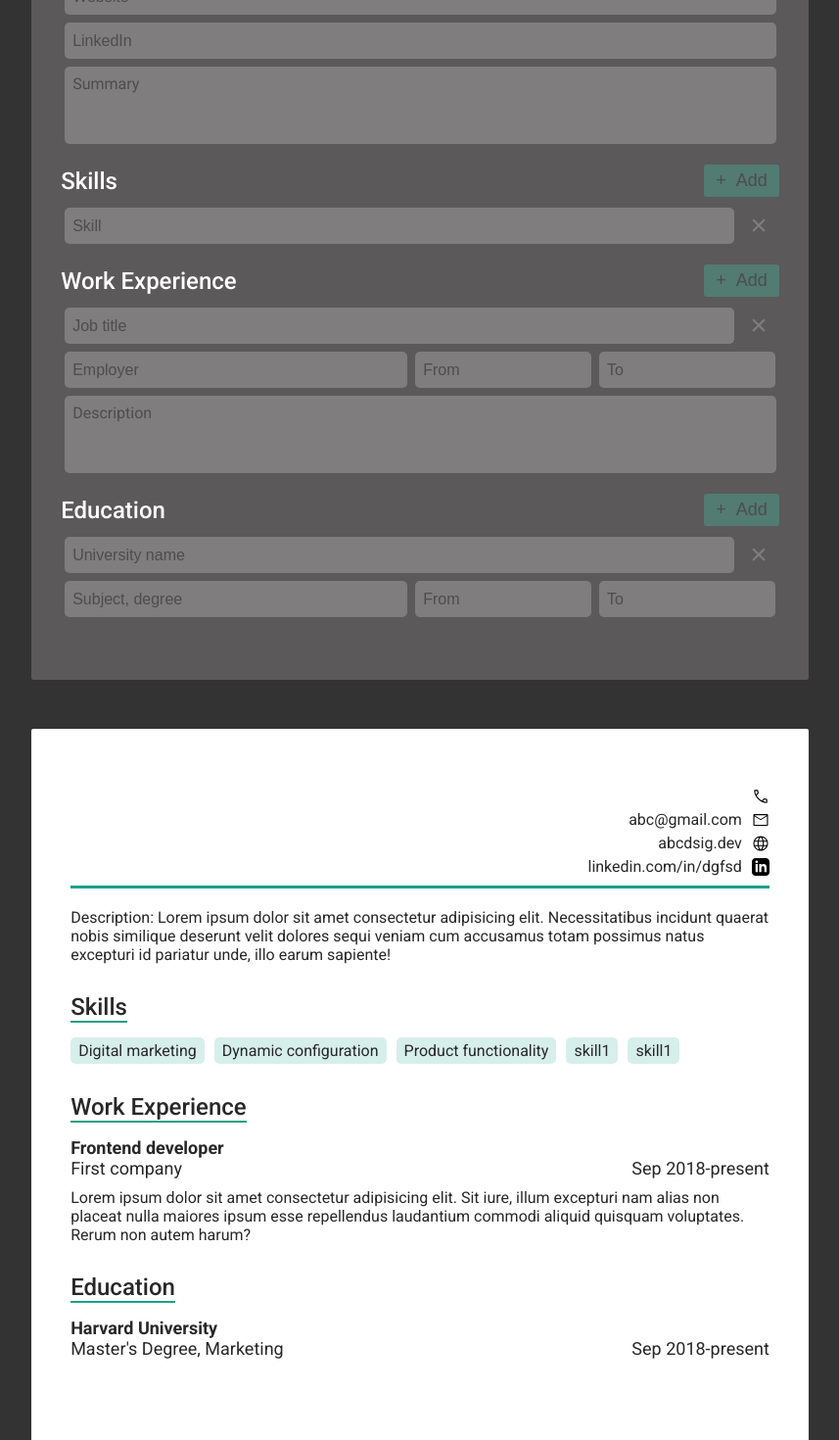
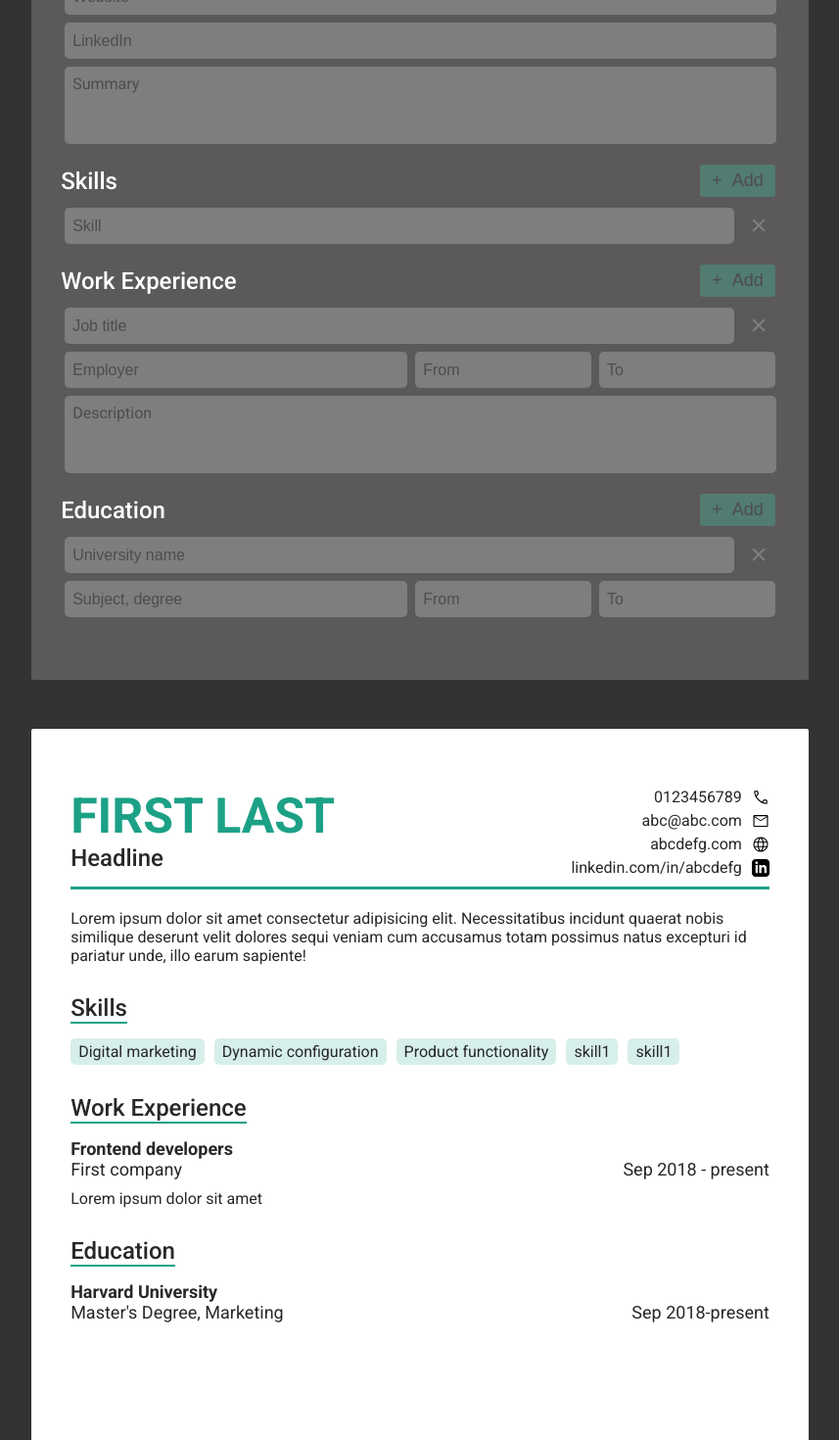
Before and after one commit to ipeng5/cv-application, a React (Create React App) app: page / in a window 1280 px wide. Shown: the part 322-1792 px from the top of the page at 98% size, without its empty margins (211-1068 px from the left). Built offline with nearby package versions, Linux system fonts and the light colour scheme; a web font is replaced by a local one.

Commit message:
Handle experience change, add and delete

```diff
--- a/package.json
+++ b/package.json
@@ -6,6 +6,7 @@
     "@testing-library/jest-dom": "^5.16.5",
     "@testing-library/react": "^13.4.0",
     "@testing-library/user-event": "^13.5.0",
+    "nanoid": "^4.0.0",
     "react": "^18.2.0",
     "react-dom": "^18.2.0",
     "react-scripts": "5.0.1",
--- a/src/App.js
+++ b/src/App.js
@@ -1,6 +1,7 @@
 import InputForm from './components/inputForm/InputForm';
 import Preview from './components/preview/Preview';
 import { useState } from 'react';
+import { nanoid } from 'nanoid';
 
 function App() {
   const [personalData, setPersonalData] = useState({
@@ -13,19 +14,60 @@ function App() {
     summary: '',
   });
 
-  const handleChangeFullName = e => {
-    setPersonalData({ ...personalData, fullName: e.target.value });
-  };
+  const [experienceData, setExperienceData] = useState([
+    {
+      id: nanoid(),
+      title: '',
+      employer: '',
+      from: '',
+      to: '',
+      description: '',
+    },
+  ]);
 
   const handleChangePersonal = e => {
     const { name, value } = e.target;
-    setPersonalData({ ...personalData, [name]: value });
+    setPersonalData(prevPersonalData => ({ ...prevPersonalData, [name]: value }));
+  };
+
+  const handleAddExperience = () => {
+    setExperienceData(prevExperienceData => [
+      ...prevExperienceData,
+      { id: nanoid(), title: '', employer: '', from: '', to: '', description: '' },
+    ]);
+  };
+
+  const handleDeleteExperience = id => {
+    setExperienceData(prevExperienceData => {
+      const selectedExperience = prevExperienceData.filter(exp => exp.id !== id);
+      return selectedExperience;
+    });
+  };
+
+  const handleChangeExperience = (e, id) => {
+    const { name, value } = e.target;
+    setExperienceData(prevExperienceData => {
+      const newExperience = prevExperienceData.map(exp => {
+        if (exp.id === id) {
+          return { ...exp, [name]: value };
+        }
+        return exp;
+      });
+      return newExperience;
+    });
   };
 
   return (
     <div className="App">
-      <InputForm personalData={personalData} onChange={handleChangePersonal} />
-      <Preview personalData={personalData} />
+      <InputForm
+        personalData={personalData}
+        onChangePersonal={handleChangePersonal}
+        experienceData={experienceData}
+        onAddExperience={handleAddExperience}
+        onDeleteExperience={handleDeleteExperience}
+        onChangeExperience={handleChangeExperience}
+      />
+      <Preview personalData={personalData} experienceData={experienceData} />
     </div>
   );
 }
--- a/src/components/inputForm/InputExperience.js
+++ b/src/components/inputForm/InputExperience.js
@@ -1,20 +1,24 @@
-export default function InputExperience() {
+import InputExperienceItem from './InputExperienceItem';
+
+export default function InputExperience(props) {
+  const experienceItems = props.experienceData.map(experienceItem => (
+    <InputExperienceItem
+      key={experienceItem.id}
+      onDelete={props.onDeleteExperience}
+      id={experienceItem.id}
+      experienceItem={experienceItem}
+      onChange={props.onChangeExperience}
+    />
+  ));
   return (
-    <form className="input-section">
+    <div className="input-section">
       <div className="section-head">
         <h2>Work Experience</h2>
-        <button className="btn-add">&#43;&nbsp;&nbsp;Add</button>
+        <button className="btn-add" onClick={props.onAddExperience}>
+          &#43;&nbsp;&nbsp;Add
+        </button>
       </div>
-      <div className="section-head">
-        <input type="text" placeholder="Job title" />
-        <button className="btn-delete">&#215;</button>
-      </div>
-      <div className="section-subhead">
-        <input type="text" placeholder="Employer" className="haha" />
-        <input type="text" placeholder="From" />
-        <input type="text" placeholder="To" />
-      </div>
-      <textarea rows="3" placeholder="Description"></textarea>
-    </form>
+      {experienceItems}
+    </div>
   );
 }
--- /dev/null
+++ b/src/components/inputForm/InputExperienceItem.js
@@ -0,0 +1,50 @@
+export default function ExperienceItem(props) {
+  return (
+    <>
+      <div className="section-head">
+        <input
+          type="text"
+          name="title"
+          placeholder="Job title"
+          value={props.experienceItem.title}
+          onChange={e => props.onChange(e, props.id)}
+        />
+        <button
+          className="btn-delete"
+          onClick={() => props.onDelete(props.id)}
+          onChange={e => props.onChange(e, props.id)}>
+          &#215;
+        </button>
+      </div>
+      <div className="section-subhead">
+        <input
+          type="text"
+          name="employer"
+          placeholder="Employer"
+          value={props.experienceItem.employer}
+          onChange={e => props.onChange(e, props.id)}
+        />
+        <input
+          type="text"
+          name="from"
+          placeholder="From"
+          value={props.experienceItem.from}
+          onChange={e => props.onChange(e, props.id)}
+        />
+        <input
+          type="text"
+          name="to"
+          placeholder="To"
+          value={props.experienceItem.to}
+          onChange={e => props.onChange(e, props.id)}
+        />
+      </div>
+      <textarea
+        rows="3"
+        name="description"
+        placeholder="Description"
+        value={props.experienceItem.description}
+        onChange={e => props.onChange(e, props.id)}></textarea>
+    </>
+  );
+}
--- a/src/components/inputForm/InputForm.css
+++ b/src/components/inputForm/InputForm.css
@@ -12,6 +12,7 @@
   margin-top: 1rem;
   background-color: var(--color-btn-bg);
   font-size: 1.8rem;
+  transform: translateX(-4px);
 }
 .btn-add:hover {
   background-color: var(--color-primary);
--- a/src/components/inputForm/InputForm.js
+++ b/src/components/inputForm/InputForm.js
@@ -7,9 +7,14 @@ import InputEducation from './InputEducation';
 export default function InputForm(props) {
   return (
     <div className="input-form">
-      <InputPersonal personalData={props.personalData} onChange={props.onChange} />
+      <InputPersonal personalData={props.personalData} onChangePersonnal={props.onChangePersonal} />
       <InputSkills />
-      <InputExperience />
+      <InputExperience
+        experienceData={props.experienceData}
+        onAddExperience={props.onAddExperience}
+        onDeleteExperience={props.onDeleteExperience}
+        onChangeExperience={props.onChangeExperience}
+      />
       <InputEducation />
     </div>
   );
--- a/src/components/inputForm/InputPersonal.js
+++ b/src/components/inputForm/InputPersonal.js
@@ -6,49 +6,49 @@ export default function InputPersonal(props) {
         type="text"
         name="fullName"
         placeholder="Name"
-        onChange={e => props.onChange(e)}
+        onChange={e => props.onChangePersonal(e)}
         value={props.personalData.fullName}
       />
       <input
         type="text"
         name="title"
         placeholder="Title"
-        onChange={e => props.onChange(e)}
+        onChange={e => props.onChangePersonal(e)}
         value={props.personalData.title}
       />
       <input
         type="text"
         name="phone"
         placeholder="Phone number"
-        onChange={e => props.onChange(e)}
+        onChange={e => props.onChangePersonal(e)}
         value={props.personalData.phone}
       />
       <input
         type="text"
         name="email"
         placeholder="Email"
-        onChange={e => props.onChange(e)}
+        onChange={e => props.onChangePersonal(e)}
         value={props.personalData.email}
       />
       <input
         type="text"
         name="website"
         placeholder="Website"
-        onChange={e => props.onChange(e)}
+        onChange={e => props.onChangePersonal(e)}
         value={props.personalData.website}
       />
       <input
         type="text"
         name="linkedIn"
         placeholder="LinkedIn"
-        onChange={e => props.onChange(e)}
+        onChange={e => props.onChangePersonal(e)}
         value={props.personalData.linkedIn}
       />
       <textarea
         rows="3"
         name="summary"
         placeholder="Summary"
-        onChange={e => props.onChange(e)}
+        onChange={e => props.onChangePersonal(e)}
         value={props.personalData.summary}
       />
     </form>
--- a/src/components/preview/Experience.js
+++ b/src/components/preview/Experience.js
@@ -1,19 +1,13 @@
-export default function Experience() {
+import ExperienceItem from './ExperienceItem';
+
+export default function Experience(props) {
+  const experienceItems = props.experienceData.map(experienceItem => (
+    <ExperienceItem key={experienceItem.id} experienceItem={experienceItem} />
+  ));
   return (
     <div>
       <h2>Work Experience</h2>
-      <div>
-        <h3>Frontend developer</h3>
-        <div className="details">
-          <h4>First company</h4>
-          <h4>Sep 2018-present</h4>
-        </div>
-      </div>
-      <p>
-        Lorem ipsum dolor sit amet consectetur adipisicing elit. Sit iure, illum excepturi nam alias
-        non placeat nulla maiores ipsum esse repellendus laudantium commodi aliquid quisquam
-        voluptates. Rerum non autem harum?
-      </p>
+      {experienceItems}
     </div>
   );
 }
--- /dev/null
+++ b/src/components/preview/ExperienceItem.js
@@ -0,0 +1,16 @@
+export default function ExperienceItem(props) {
+  return (
+    <>
+      <div>
+        <h3>Frontend developers {props.experienceItem.title}</h3>
+        <div className="details">
+          <h4>First company {props.experienceItem.employer}</h4>
+          <h4>
+            Sep 2018 {props.experienceItem.from} - present {props.experienceItem.to}
+          </h4>
+        </div>
+      </div>
+      <p>Lorem ipsum dolor sit amet {props.experienceItem.description}</p>
+    </>
+  );
+}
--- a/src/components/preview/Personal.js
+++ b/src/components/preview/Personal.js
@@ -9,34 +9,37 @@ export default function Personal(props) {
     <div className="personal">
       <div className="info">
         <div className="name">
-          <h1>{props.personalData.fullName}</h1>
-          <h2>{props.personalData.title}</h2>
+          <h1>{props.personalData.fullName ? props.personalData.fullName : 'first last'}</h1>
+          <h2>{props.personalData.title ? props.personalData.title : 'Headline'}</h2>
         </div>
         <div className="contact">
           <div className="contact-item">
-            <p>{props.personalData.phone}</p>
+            <p>{props.personalData.phone ? props.personalData.phone : '0123456789'}</p>
             <img src={phoneIcon} alt="email" />
           </div>
           <div className="contact-item">
-            <p>abc@gmail.com {props.personalData.email}</p>
+            <p>{props.personalData.email ? props.personalData.email : 'abc@abc.com'}</p>
             <img src={emailIcon} alt="email" />
           </div>
           <div className="contact-item">
-            <p>abcdsig.dev {props.personalData.website}</p>
+            <p>{props.personalData.website ? props.personalData.website : 'abcdefg.com'}</p>
             <img src={websiteIcon} alt="website" />
           </div>
           <div className="contact-item">
-            <p>linkedin.com/in/dgfsd {props.personalData.linkedIn}</p>
+            <p>
+              {props.personalData.linkedIn
+                ? props.personalData.linkedIn
+                : 'linkedin.com/in/abcdefg'}
+            </p>
             <img src={linkedinIcon} alt="linkedin" />
           </div>
         </div>
       </div>
       <div className="summary">
         <p>
-          Description: Lorem ipsum dolor sit amet consectetur adipisicing elit. Necessitatibus
-          incidunt quaerat nobis similique deserunt velit dolores sequi veniam cum accusamus totam
-          possimus natus excepturi id pariatur unde, illo earum sapiente!
-          {props.personalData.summary}
+          {props.personalData.summary
+            ? props.personalData.summary
+            : 'Lorem ipsum dolor sit amet consectetur adipisicing elit. Necessitatibus incidunt quaerat nobis similique deserunt velit dolores sequi veniam cum accusamus totam possimus natus excepturi id pariatur unde, illo earum sapiente!'}
         </p>
       </div>
     </div>
--- a/src/components/preview/Preview.js
+++ b/src/components/preview/Preview.js
@@ -9,7 +9,7 @@ export default function Preview(props) {
     <div className="preview">
       <Personal personalData={props.personalData} />
       <Skills />
-      <Experience />
+      <Experience experienceData={props.experienceData} />
       <Education />
     </div>
   );
```
Also changed, not shown: 1 other file (tests, documents, lock files or other folders).
